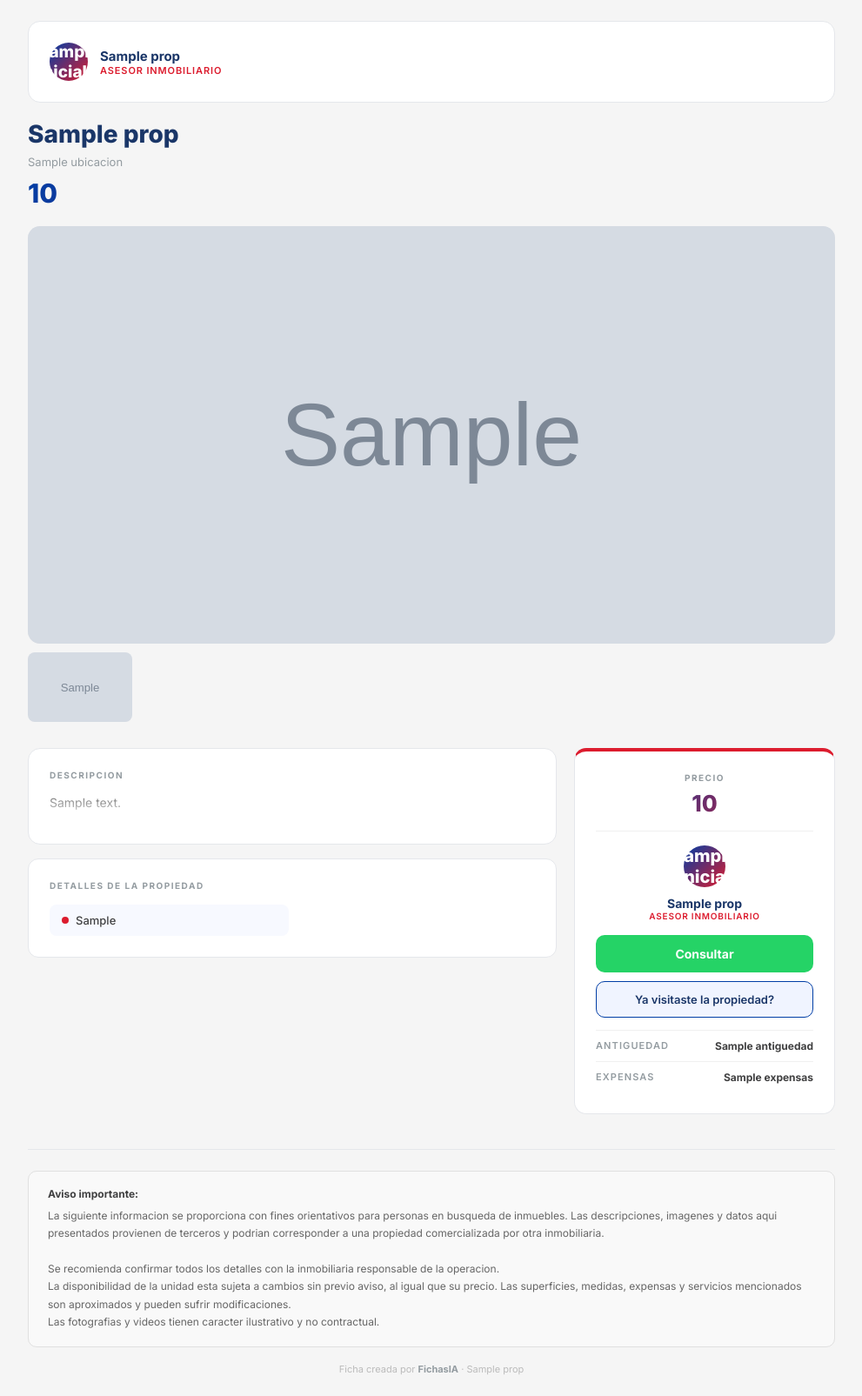
After one commit to axelcai99-bot/fichas.ia, a Flask app: template templates/property_detail.html in a window 1280 px wide. The commit adds this page. Shown: the whole page at 87% size, without its empty margins (144-1135 px from the left). Run offline with Flask 3, Linux system fonts and the light colour scheme; the template is opened without the code that fills it: most values are stand-ins (such as "Sample title", 1, 10 or a date in 2020); grey boxes marked "Sample" are stand-in pictures.

Commit message:
Add files via upload

```diff
--- /dev/null
+++ b/templates/property_detail.html
@@ -0,0 +1,160 @@
+<!DOCTYPE html>
+<html lang="es">
+<head>
+<meta charset="UTF-8">
+<meta name="viewport" content="width=device-width,initial-scale=1">
+<title>{{ prop.titulo }}</title>
+<style>
+@import url('https://fonts.googleapis.com/css2?family=Inter:wght@400;500;600;700;800&display=swap');
+*{box-sizing:border-box;margin:0;padding:0}
+body{font-family:'Inter',sans-serif;background:#f5f5f5;color:#404041;-webkit-font-smoothing:antialiased}
+.ct{max-width:960px;margin:0 auto;padding:24px 16px}
+.card{background:#fff;border:1px solid #e5e7eb;border-radius:14px;padding:24px}
+.gp{background:linear-gradient(135deg,#003DA5,#DC1C2E);-webkit-background-clip:text;-webkit-text-fill-color:transparent;background-clip:text}
+.strip{display:flex;gap:8px;overflow-x:auto;padding-bottom:6px;scrollbar-width:thin}
+.strip::-webkit-scrollbar{height:4px}
+.strip::-webkit-scrollbar-thumb{background:#ddd;border-radius:4px}
+.dc{max-height:150px;overflow:hidden;position:relative}
+.dc::after{content:'';position:absolute;bottom:0;left:0;right:0;height:40px;background:linear-gradient(transparent,white)}
+.modal{display:none;position:fixed;inset:0;background:rgba(0,0,0,.93);z-index:9999;overflow-y:auto;padding:20px}
+.modal.open{display:block}
+@media(max-width:720px){
+  .layout{display:block!important}
+  .sb{position:static!important;margin-top:16px}
+}
+</style>
+</head>
+<body>
+<div class="ct">
+  <div class="card" style="display:flex;align-items:center;gap:14px;margin-bottom:20px">
+    <div style="width:44px;height:44px;border-radius:50%;background:linear-gradient(135deg,#003DA5,#DC1C2E);display:flex;align-items:center;justify-content:center;font-size:19px;font-weight:800;color:white;flex-shrink:0">{{ inicial }}</div>
+    <div>
+      <p style="font-weight:700;font-size:15px;color:#1A3668">{{ prop.agent_name }}</p>
+      <p style="font-size:11px;color:#DC1C2E;font-weight:600;text-transform:uppercase;letter-spacing:.08em">Asesor Inmobiliario</p>
+    </div>
+  </div>
+
+  <div style="margin-bottom:20px">
+    <h1 style="font-size:clamp(20px,4vw,28px);font-weight:800;color:#1A3668;line-height:1.2;margin-bottom:6px">{{ prop.titulo }}</h1>
+    <p style="font-size:13px;color:#949CA1;margin-bottom:10px">{{ prop.ubicacion }}</p>
+    <p class="gp" style="font-size:clamp(22px,4vw,30px);font-weight:800">{{ prop.precio }}</p>
+  </div>
+
+  <div style="border-radius:14px;overflow:hidden;margin-bottom:10px;cursor:pointer;background:#eee" onclick="showPhoto(0)">
+    <img src="{{ images[0] }}" onerror="this.style.display='none'" style="width:100%;max-height:480px;object-fit:cover;display:block" alt="Foto principal">
+  </div>
+
+  <div class="strip" style="margin-bottom:24px">
+    {% for image in images[:20] %}
+    <img src="{{ image }}" onclick="showPhoto({{ loop.index0 }})" onerror="this.style.display='none'" style="width:120px;height:80px;object-fit:cover;border-radius:8px;cursor:pointer;flex-shrink:0" alt="foto {{ loop.index }}">
+    {% endfor %}
+  </div>
+
+  <div class="layout" style="display:grid;grid-template-columns:1fr 300px;gap:20px;align-items:start">
+    <div>
+      <div class="card" style="margin-bottom:16px">
+        <p style="font-size:10px;font-weight:700;letter-spacing:.15em;text-transform:uppercase;color:#949CA1;margin-bottom:14px">Descripcion</p>
+        <div id="dt" class="dc" style="font-size:14px;color:#505050">
+          {% for p in descripcion_parts %}
+          <p style="margin-bottom:12px;line-height:1.7">{{ p }}</p>
+          {% endfor %}
+        </div>
+        <button id="bv" onclick="toggleDesc()" style="margin-top:12px;background:none;border:none;font-size:12px;font-weight:600;color:#003DA5;cursor:pointer;padding:0">Leer mas v</button>
+      </div>
+
+      {% if merged_features %}
+      <div style="background:#fff;border:1px solid #e5e7eb;border-radius:12px;padding:24px;margin-top:16px">
+        <p style="font-size:10px;font-weight:700;letter-spacing:.15em;text-transform:uppercase;color:#949CA1;margin-bottom:16px">Detalles de la propiedad</p>
+        <div style="display:grid;grid-template-columns:repeat(2,1fr);gap:8px">
+          {% for c in merged_features %}
+          <div style="display:flex;align-items:center;gap:8px;padding:10px 14px;background:#f7f9ff;border-radius:8px">
+            <span style="width:8px;height:8px;background:#DC1C2E;border-radius:50%;flex-shrink:0"></span>
+            <span style="font-size:13px;color:#404041;font-weight:500">{{ c }}</span>
+          </div>
+          {% endfor %}
+        </div>
+      </div>
+      {% endif %}
+    </div>
+
+    <div class="sb" style="position:sticky;top:16px">
+      <div class="card" style="border-top:4px solid #DC1C2E;text-align:center">
+        <p style="font-size:10px;font-weight:700;letter-spacing:.15em;text-transform:uppercase;color:#949CA1;margin-bottom:8px">Precio</p>
+        <p class="gp" style="font-size:26px;font-weight:800;margin-bottom:16px">{{ prop.precio }}</p>
+        <div style="height:1px;background:#f0f0f0;margin-bottom:16px"></div>
+        <div style="width:48px;height:48px;border-radius:50%;background:linear-gradient(135deg,#003DA5,#DC1C2E);display:flex;align-items:center;justify-content:center;font-size:20px;font-weight:800;color:white;margin:0 auto 10px">{{ inicial }}</div>
+        <p style="font-weight:700;font-size:14px;color:#1A3668">{{ prop.agent_name }}</p>
+        <p style="font-size:10px;color:#DC1C2E;font-weight:600;text-transform:uppercase;letter-spacing:.08em;margin-bottom:16px">Asesor Inmobiliario</p>
+        <a href="https://wa.me/{{ prop.agent_whatsapp }}?text={{ wa_msg }}" target="_blank"
+           style="display:flex;align-items:center;justify-content:center;gap:8px;width:100%;background:#25D366;color:white;padding:13px;border-radius:10px;font-weight:700;font-size:14px;text-decoration:none;margin-bottom:2px">
+          Consultar
+        </a>
+        {% if survey_url %}
+        <a href="{{ survey_url }}" target="_blank"
+           style="display:block;width:100%;text-align:center;padding:12px;border-radius:10px;font-size:13px;font-weight:600;background:#f0f4ff;color:#1A3668;border:1.5px solid #003DA5;text-decoration:none;margin-top:10px">
+          Ya visitaste la propiedad?
+        </a>
+        {% endif %}
+
+        {% if prop.info_adicional.antiguedad or prop.info_adicional.expensas %}
+        <div style="margin-top:14px">
+          {% if prop.info_adicional.antiguedad %}
+          <div style="display:flex;justify-content:space-between;padding:10px 0;border-top:1px solid #f0f0f0">
+            <span style="font-size:11px;font-weight:600;text-transform:uppercase;letter-spacing:.1em;color:#949CA1">Antiguedad</span>
+            <span style="font-size:12px;font-weight:700;color:#404041">{{ prop.info_adicional.antiguedad }}</span>
+          </div>
+          {% endif %}
+          {% if prop.info_adicional.expensas %}
+          <div style="display:flex;justify-content:space-between;padding:10px 0;border-top:1px solid #f0f0f0">
+            <span style="font-size:11px;font-weight:600;text-transform:uppercase;letter-spacing:.1em;color:#949CA1">Expensas</span>
+            <span style="font-size:12px;font-weight:700;color:#404041">{{ prop.info_adicional.expensas }}</span>
+          </div>
+          {% endif %}
+        </div>
+        {% endif %}
+      </div>
+    </div>
+  </div>
+
+  <div style="margin-top:40px;padding-top:24px;border-top:1px solid #e5e7eb">
+    <div style="background:#f9f9f9;border:1px solid #e0e0e0;border-radius:10px;padding:18px 22px;margin-bottom:18px">
+      <p style="font-size:12px;font-weight:700;color:#404041;margin-bottom:8px">Aviso importante:</p>
+      <p style="font-size:12px;color:#666;line-height:1.7">La siguiente informacion se proporciona con fines orientativos para personas en busqueda de inmuebles. Las descripciones, imagenes y datos aqui presentados provienen de terceros y podrian corresponder a una propiedad comercializada por otra inmobiliaria.<br><br>Se recomienda confirmar todos los detalles con la inmobiliaria responsable de la operacion.<br>La disponibilidad de la unidad esta sujeta a cambios sin previo aviso, al igual que su precio. Las superficies, medidas, expensas y servicios mencionados son aproximados y pueden sufrir modificaciones.<br>Las fotografias y videos tienen caracter ilustrativo y no contractual.</p>
+    </div>
+    <p style="text-align:center;font-size:11px;color:#bbb">Ficha creada por <strong style="color:#949CA1">FichasIA</strong> · {{ prop.agent_name }}</p>
+  </div>
+</div>
+
+<div id="modal" class="modal" onclick="if(event.target===this)closeModal()">
+  <div style="max-width:800px;margin:0 auto;position:relative">
+    <button onclick="closeModal()" style="position:fixed;top:16px;right:20px;background:none;border:none;color:white;font-size:36px;cursor:pointer;line-height:1;z-index:10">&times;</button>
+    <div style="display:flex;flex-direction:column;gap:10px">
+      {% for image in images %}
+      <div style="margin-bottom:12px"><img id="mf{{ loop.index0 }}" src="{{ image }}" onerror="this.style.display='none'" style="width:100%;border-radius:8px;display:block" alt="Foto {{ loop.index }}"></div>
+      {% endfor %}
+    </div>
+  </div>
+</div>
+
+<script>
+function showPhoto(i){
+  document.getElementById('modal').classList.add('open');
+  document.body.style.overflow='hidden';
+  setTimeout(function(){var el=document.getElementById('mf'+i);if(el)el.scrollIntoView({behavior:'auto',block:'start'});},60);
+}
+function closeModal(){document.getElementById('modal').classList.remove('open');document.body.style.overflow='';}
+document.addEventListener('keydown',function(e){if(e.key==='Escape')closeModal();});
+var de=false;
+function toggleDesc(){
+  var d=document.getElementById('dt'),b=document.getElementById('bv');
+  de=!de;
+  if(de){d.classList.remove('dc');b.textContent='Ver menos ^';}
+  else{d.classList.add('dc');b.textContent='Leer mas v';}
+}
+window.addEventListener('DOMContentLoaded',function(){
+  var d=document.getElementById('dt'),b=document.getElementById('bv');
+  if(d&&b&&d.scrollHeight<=160)b.style.display='none';
+});
+</script>
+</body>
+</html>
```
Also changed, not shown: templates/dashboard.html (+69 -16 lines).
